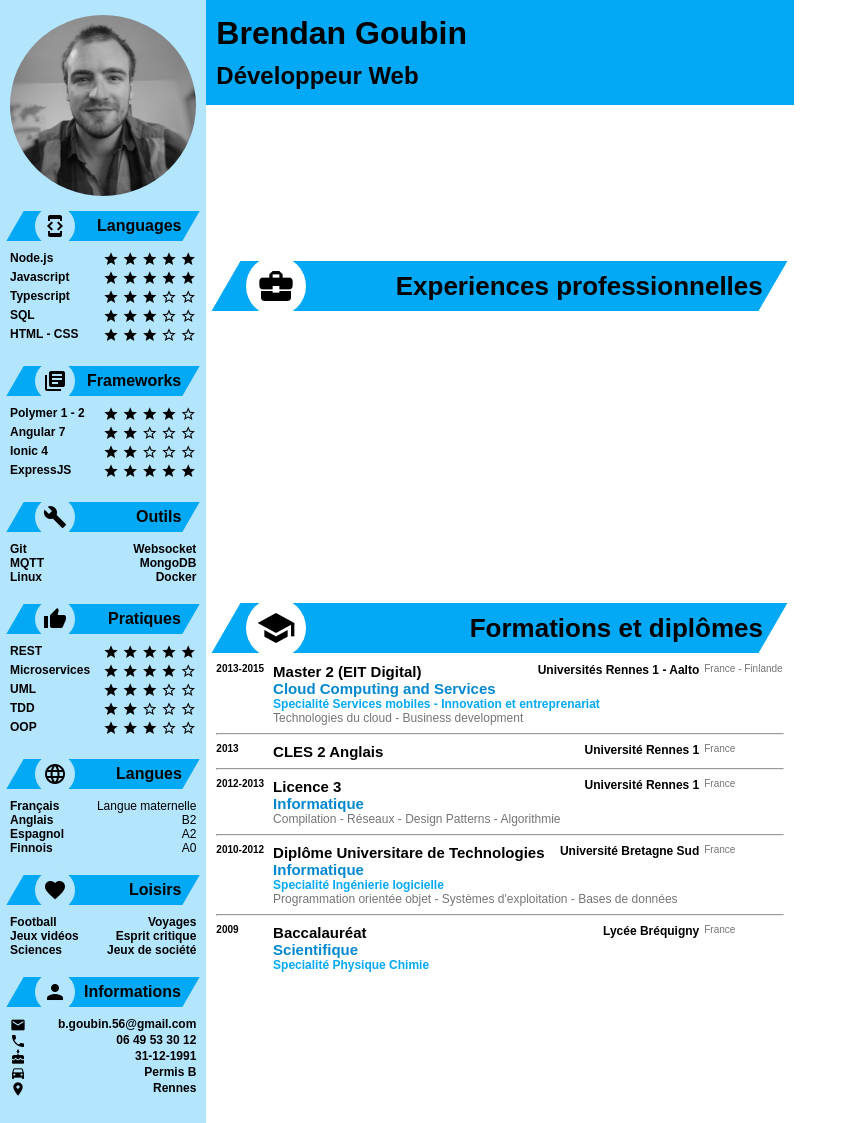
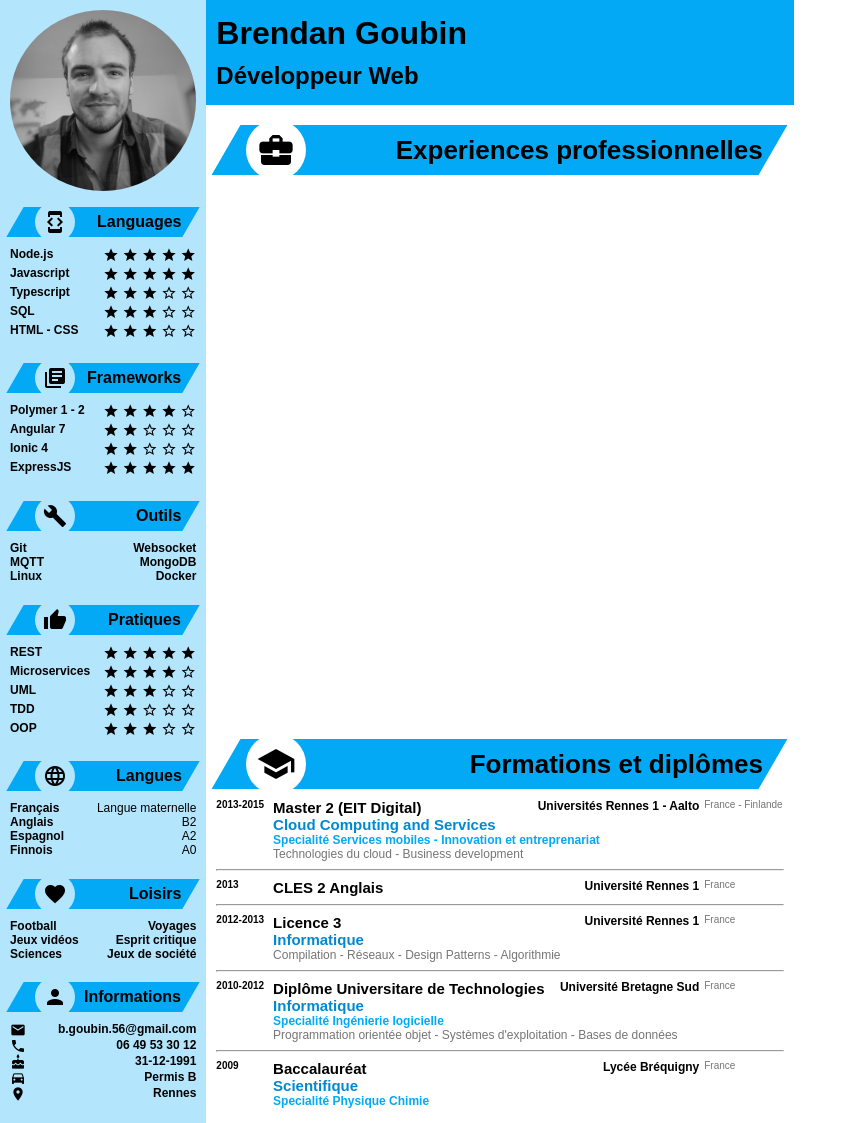
Before and after one commit to Billos/resume-old, a Jekyll site: the page built from index.md, in a window 1280 px wide. Shown: the whole page, without its empty margins (0-851 px from the left). Built offline with Jekyll 4.4.1, drawn with Linux system fonts in a browser that asks for light colours; some web fonts are replaced.

Commit message:
space between

```diff
--- a/_sass/_column.scss
+++ b/_sass/_column.scss
@@ -7,7 +7,7 @@ column {
 	padding: $padding;
 	display: flex;
 	flex-direction: column;
-	justify-content: space-around;
+	justify-content: space-between;
 
 	section {
 		div.title {
--- a/_sass/_content.scss
+++ b/_sass/_content.scss
@@ -10,7 +10,7 @@ content {
 		flex-grow: 1;
 		display: flex;
 		flex-direction: column;
-		justify-content: space-around;
+		justify-content: space-between;
 		section {
 			div.title {
 				font-size: 26px;
```
